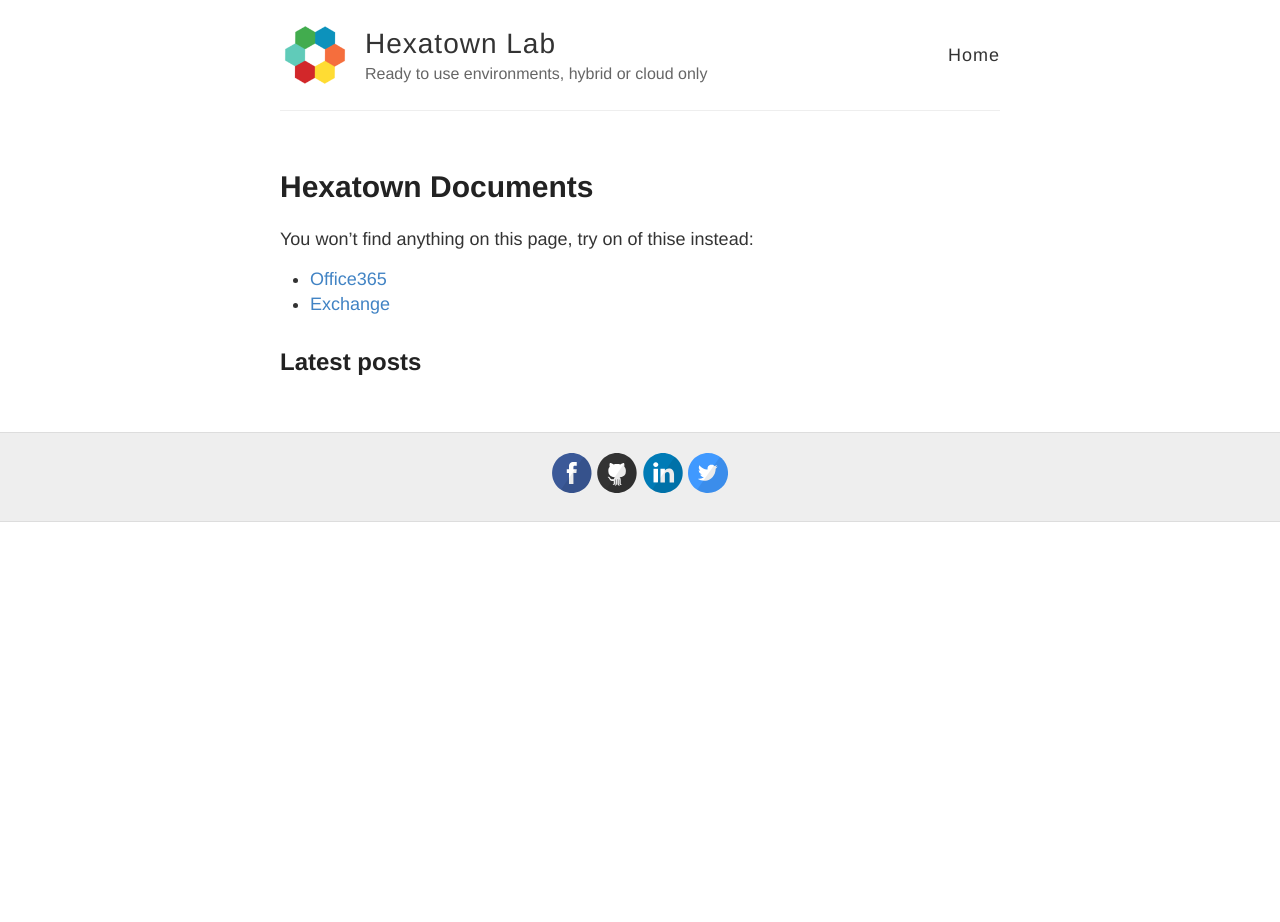
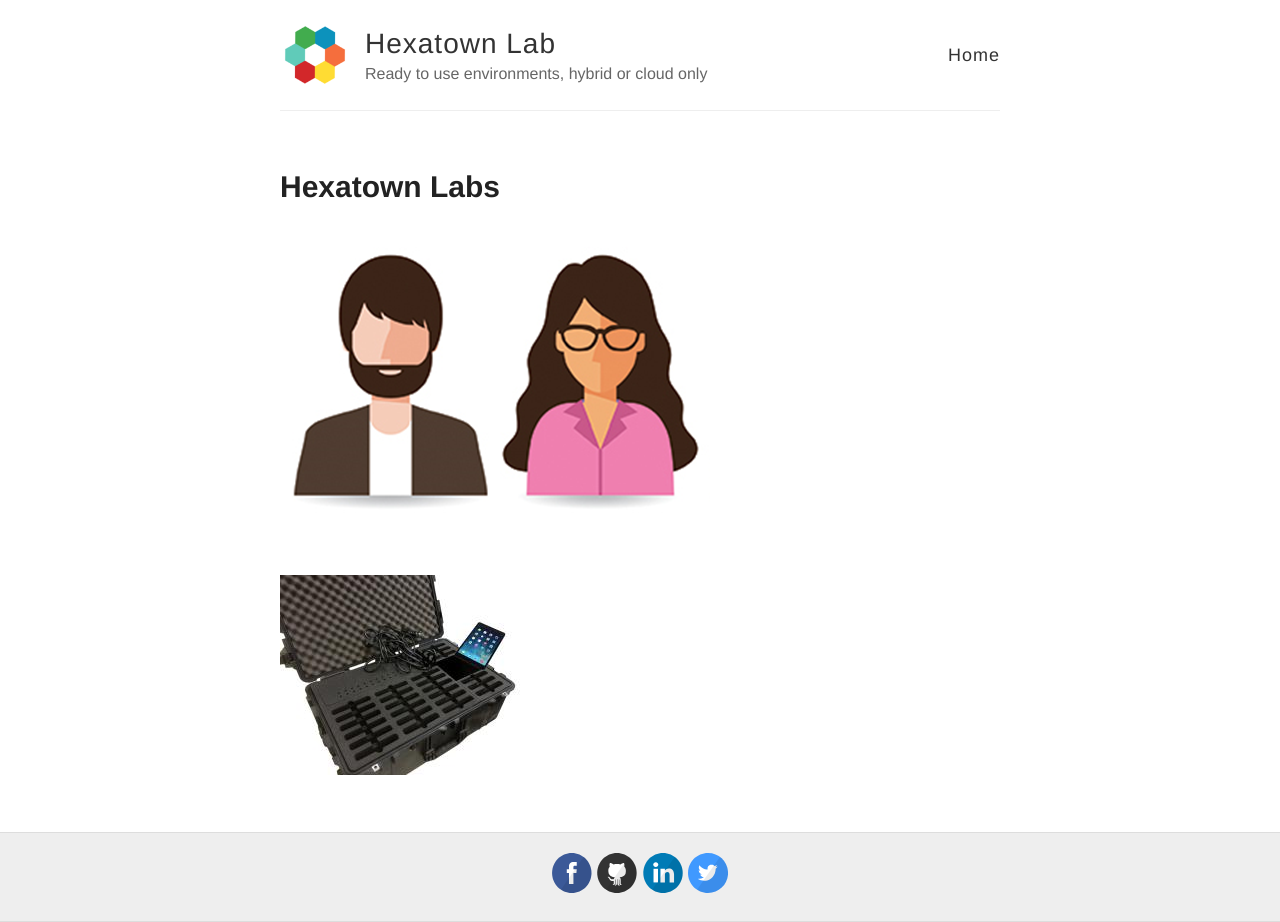
Before and after one commit to 365admin/labs, a Jekyll site: the page built from index.md, in a window 1280 px wide. Built offline with Jekyll 4.4.1, drawn with Linux system fonts in a browser that asks for light colours; our own code applies the rules of GitHub Pages for plain Markdown files; comment, search, counter and statistics services are not loaded; before the commit the page ends 900 px from its top, so only the background shows below that.

Commit message:
playing around

```diff
--- /dev/null
+++ b/_layouts/home.html
@@ -0,0 +1,13 @@
+---
+layout: default
+---
+
+<article class="page">
+
+    <h1>{{ page.title }}</h1>
+
+    <div class="entry">
+        {{ content }}
+    </div>
+
+</article>
--- a/index.md
+++ b/index.md
@@ -1,26 +1,8 @@
 ---
-title: Hexatown Documents
+title: Hexatown Labs
+layout: home
 ---
-You won't find anything on this page, try on of thise instead:
 
-- [Office365](./office365)
-- [Exchange](./microsoft/exchange)
+![](2017-10-01-13-28-38.png)
 
-## Latest posts
-<div class="posts">
-  {% for post in site.posts %}
-    <article class="post">
-
-      <h1><a href="{{ site.baseurl }}{{ post.url }}">{{ post.title }}</a></h1>
-
-      <div class="entry">
-        {{ post.excerpt }}
-      </div>
-
-      <a href="{{ site.baseurl }}{{ post.url }}" class="read-more">Read More</a>
-    </article>
-  {% endfor %}
-</div>
-<div>
-
-</div>
+![](2017-10-01-13-37-04.png)
```
Also changed, not shown: 2017-10-01-13-28-38.png (added), 2017-10-01-13-37-04.png (added).
